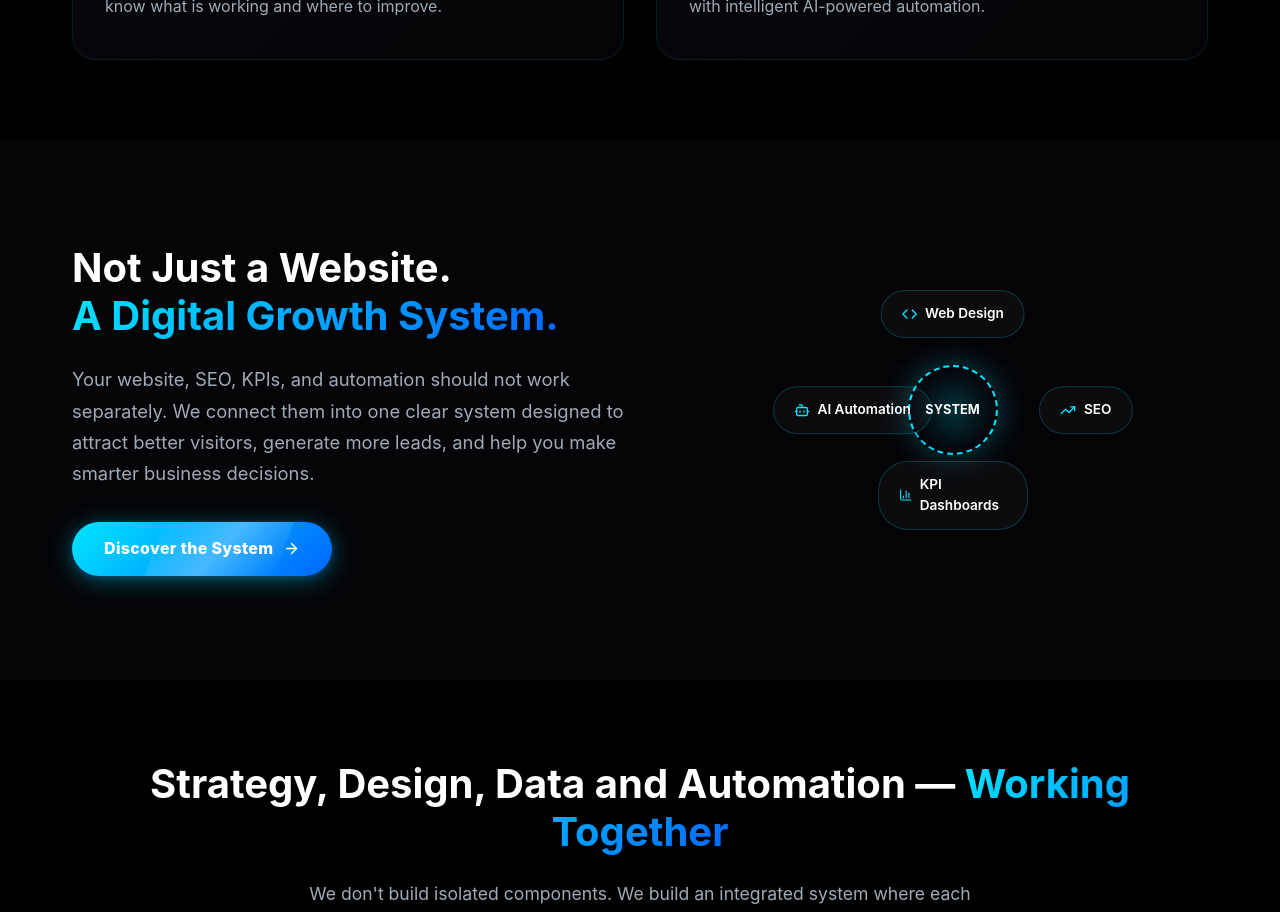
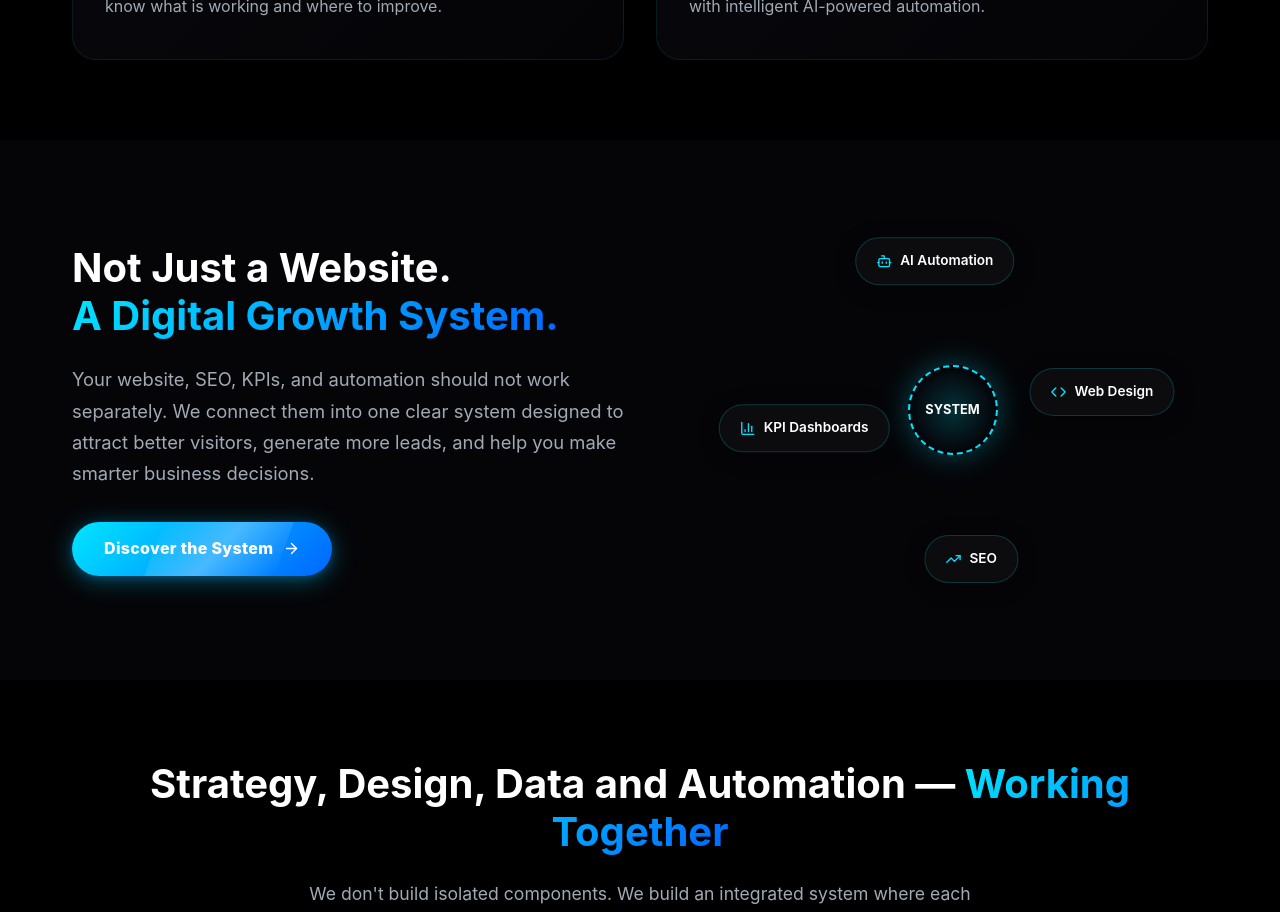
Before and after one commit to rafagax/proyecto-web, a React (Vite) app: page / in a window 1280 px wide. Shown: the part 1900-2812 px from the top of the page. Built offline with nearby package versions, Linux system fonts and the light colour scheme.

Commit message:
circular de etiquetas modo sistema solar

```diff
--- a/src/App.css
+++ b/src/App.css
@@ -787,28 +787,83 @@
   }
 }
 
-/* ── Differentiator Diagram & Pulse Animations ── */
+/* ── Differentiator Diagram & Orbit Animations ── */
 .system-diagram-container {
   display: flex;
   justify-content: center;
   align-items: center;
+  position: relative;
+  width: 320px;
+  height: 320px;
+  margin: 0 auto;
+}
+
+.orbit-container {
+  position: absolute;
+  width: 300px;
+  height: 300px;
+  animation: orbit 30s linear infinite;
+  z-index: 5;
+}
+
+.orbiting-node {
+  animation: counter-orbit 30s linear infinite;
+  cursor: pointer;
+  transition: transform 0.2s ease, border-color 0.2s ease;
+}
+
+.orbiting-node:hover {
+  border-color: var(--accent-cyan) !important;
+  box-shadow: 0 0 25px rgba(0, 229, 255, 0.4) !important;
+}
+
+/* Pause orbit on hovering diagram */
+.system-diagram-container:hover .orbit-container,
+.system-diagram-container:hover .orbiting-node {
+  animation-play-state: paused;
 }
 
 .system-pulse {
+  position: absolute;
+  top: 0;
+  left: 0;
+  width: 100%;
+  height: 100%;
+  border-radius: 50%;
+  border: 1px solid rgba(0, 229, 255, 0.1);
   animation: pulse-ring 3.5s cubic-bezier(0.215, 0.61, 0.355, 1) infinite;
+  pointer-events: none;
 }
 
 @keyframes pulse-ring {
   0% {
-    transform: translate(-50%, -50%) scale(0.85);
+    transform: scale(0.85);
     opacity: 0.4;
   }
   50% {
     opacity: 0.2;
   }
   100% {
-    transform: translate(-50%, -50%) scale(1.15);
+    transform: scale(1.15);
     opacity: 0;
+  }
+}
+
+@keyframes orbit {
+  from {
+    transform: rotate(0deg);
+  }
+  to {
+    transform: rotate(360deg);
+  }
+}
+
+@keyframes counter-orbit {
+  from {
+    transform: rotate(0deg);
+  }
+  to {
+    transform: rotate(-360deg);
   }
 }
 
--- a/src/pages/Home.jsx
+++ b/src/pages/Home.jsx
@@ -353,8 +353,8 @@ const Home = () => {
 
             <div style={{ flex: '1 1 400px', display: 'flex', justifyContent: 'center', alignItems: 'center', position: 'relative', height: '380px' }}>
               {/* Visual System representation using CSS */}
-              <div className="system-diagram-container" style={{ position: 'relative', width: '300px', height: '300px' }}>
-                {/* Center Hub */}
+              <div className="system-diagram-container">
+                {/* Static Center Hub */}
                 <div style={{
                   position: 'absolute',
                   top: '50%',
@@ -369,17 +369,16 @@ const Home = () => {
                   alignItems: 'center',
                   justifyContent: 'center',
                   boxShadow: '0 0 30px rgba(0, 229, 255, 0.3)',
-                  zIndex: 2
+                  zIndex: 10
                 }}>
                   <span style={{ fontSize: '0.8rem', fontWeight: 'bold', color: '#fff', textAlign: 'center' }}>SYSTEM</span>
                 </div>
 
+                {/* Rotating Orbit Container */}
+                <div className="orbit-container">
                   {/* Web Node */}
-                <div style={{
-                  position: 'absolute',
-                  top: '10%',
-                  left: '50%',
-                  transform: 'translateX(-50%)',
+                  <div style={{ position: 'absolute', top: '0', left: '50%', transform: 'translate(-50%, -50%)' }}>
+                    <div className="orbiting-node" style={{
                       padding: '0.75rem 1.25rem',
                       borderRadius: '30px',
                       background: 'rgba(255,255,255,0.03)',
@@ -388,18 +387,16 @@ const Home = () => {
                       alignItems: 'center',
                       gap: '8px',
                       boxShadow: '0 4px 20px rgba(0,0,0,0.4)',
-                  zIndex: 3
+                      whiteSpace: 'nowrap'
                     }}>
                       <Code size={16} style={{ color: 'var(--accent-cyan)' }} />
                       <span style={{ fontSize: '0.85rem', fontWeight: '600' }}>Web Design</span>
                     </div>
+                  </div>
 
                   {/* SEO Node */}
-                <div style={{
-                  position: 'absolute',
-                  top: '50%',
-                  right: '-10%',
-                  transform: 'translateY(-50%)',
+                  <div style={{ position: 'absolute', top: '50%', left: '100%', transform: 'translate(-50%, -50%)' }}>
+                    <div className="orbiting-node" style={{
                       padding: '0.75rem 1.25rem',
                       borderRadius: '30px',
                       background: 'rgba(255,255,255,0.03)',
@@ -408,18 +405,16 @@ const Home = () => {
                       alignItems: 'center',
                       gap: '8px',
                       boxShadow: '0 4px 20px rgba(0,0,0,0.4)',
-                  zIndex: 3
+                      whiteSpace: 'nowrap'
                     }}>
                       <TrendingUp size={16} style={{ color: 'var(--accent-cyan)' }} />
                       <span style={{ fontSize: '0.85rem', fontWeight: '600' }}>SEO</span>
                     </div>
+                  </div>
 
                   {/* KPI Node */}
-                <div style={{
-                  position: 'absolute',
-                  bottom: '10%',
-                  left: '50%',
-                  transform: 'translateX(-50%)',
+                  <div style={{ position: 'absolute', top: '100%', left: '50%', transform: 'translate(-50%, -50%)' }}>
+                    <div className="orbiting-node" style={{
                       padding: '0.75rem 1.25rem',
                       borderRadius: '30px',
                       background: 'rgba(255,255,255,0.03)',
@@ -428,18 +423,16 @@ const Home = () => {
                       alignItems: 'center',
                       gap: '8px',
                       boxShadow: '0 4px 20px rgba(0,0,0,0.4)',
-                  zIndex: 3
+                      whiteSpace: 'nowrap'
                     }}>
                       <BarChart3 size={16} style={{ color: 'var(--accent-cyan)' }} />
                       <span style={{ fontSize: '0.85rem', fontWeight: '600' }}>KPI Dashboards</span>
                     </div>
+                  </div>
 
                   {/* AI Node */}
-                <div style={{
-                  position: 'absolute',
-                  top: '50%',
-                  left: '-10%',
-                  transform: 'translateY(-50%)',
+                  <div style={{ position: 'absolute', top: '50%', left: '0', transform: 'translate(-50%, -50%)' }}>
+                    <div className="orbiting-node" style={{
                       padding: '0.75rem 1.25rem',
                       borderRadius: '30px',
                       background: 'rgba(255,255,255,0.03)',
@@ -448,23 +441,16 @@ const Home = () => {
                       alignItems: 'center',
                       gap: '8px',
                       boxShadow: '0 4px 20px rgba(0,0,0,0.4)',
-                  zIndex: 3
+                      whiteSpace: 'nowrap'
                     }}>
                       <Bot size={16} style={{ color: 'var(--accent-cyan)' }} />
                       <span style={{ fontSize: '0.85rem', fontWeight: '600' }}>AI Automation</span>
                     </div>
+                  </div>
 
                   {/* Animated Ring */}
-                <div className="system-pulse" style={{
-                  position: 'absolute',
-                  top: '5%',
-                  left: '5%',
-                  width: '90%',
-                  height: '90%',
-                  borderRadius: '50%',
-                  border: '1px solid rgba(0, 229, 255, 0.1)',
-                  zIndex: 1
-                }}></div>
+                  <div className="system-pulse"></div>
+                </div>
               </div>
             </div>
           </div>
```
Lines whose indentation alone changed are shown as unchanged.
